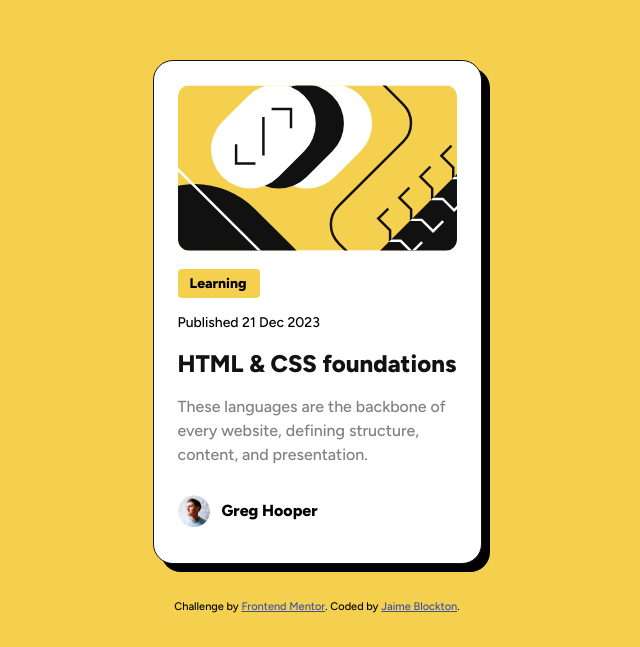
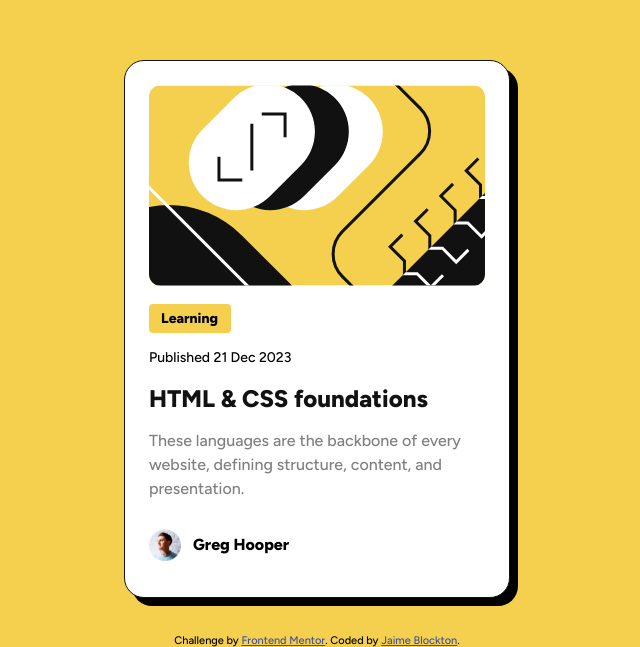
Before and after one commit to digigrrl525/FM-Blog-Preview-Card, a plain HTML site: page index.html in a window 1280 px wide. Shown: the part 159-806 px from the top of the page, without its empty margins (323-963 px from the left). Drawn offline with Linux system fonts and the light colour scheme.

Commit message:
Add files via upload

```diff
--- a/css/style.css
+++ b/css/style.css
@@ -26,7 +26,7 @@ body {
     margin-right: auto;
     margin-bottom: 36px;
     margin-top: 218.5px;
-    width: 50%;
+    width: 100%;
     max-width: 336px;
     height: auto;
     padding: 24px;
@@ -84,7 +84,7 @@ p#name {
 .attribution { font-size: 11px; text-align: center; }
 .attribution a { color: hsl(228, 45%, 44%); }
 
-@media screen and (min-width: 375px) {
+@media screen and (max-width: 375px) {
     .content {
         max-width: 279px;
         width: 100%;
```
Also changed, not shown: screenshots/Blockton-desktop.png, 1 other file.
